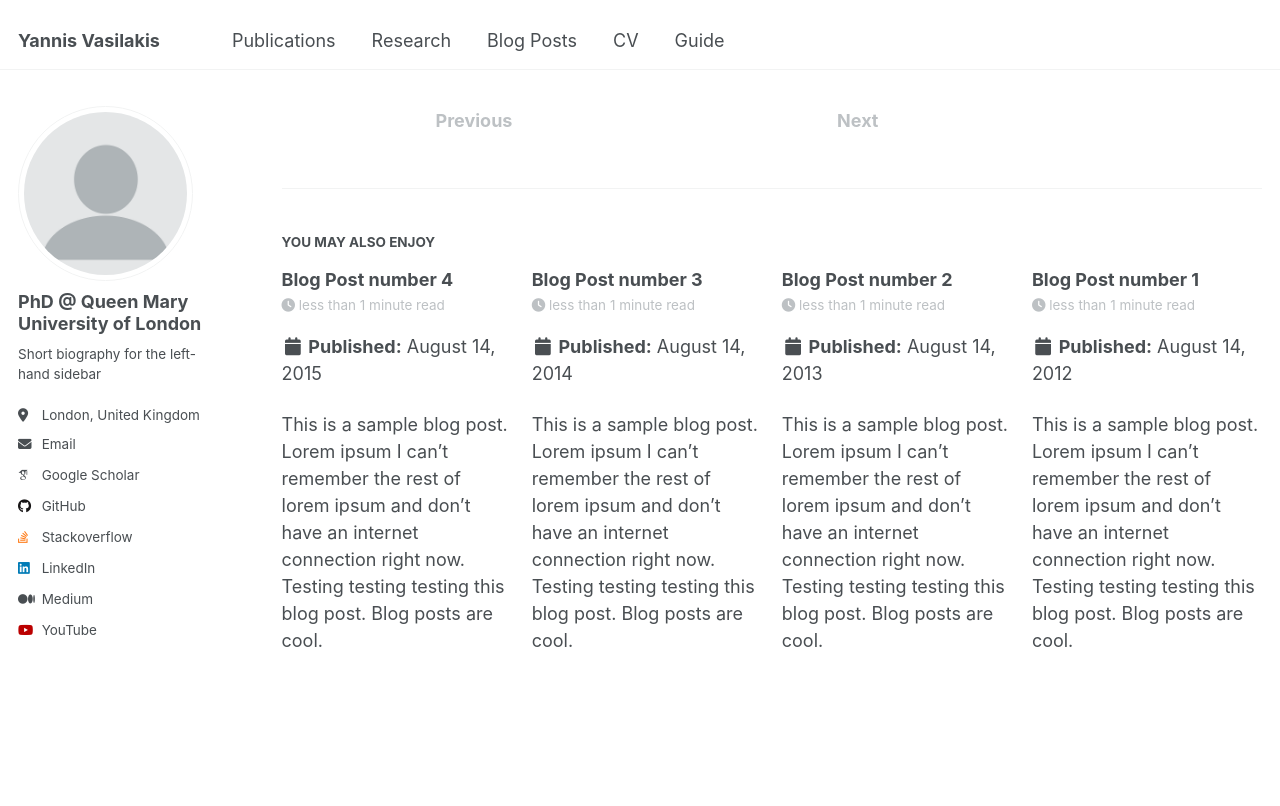
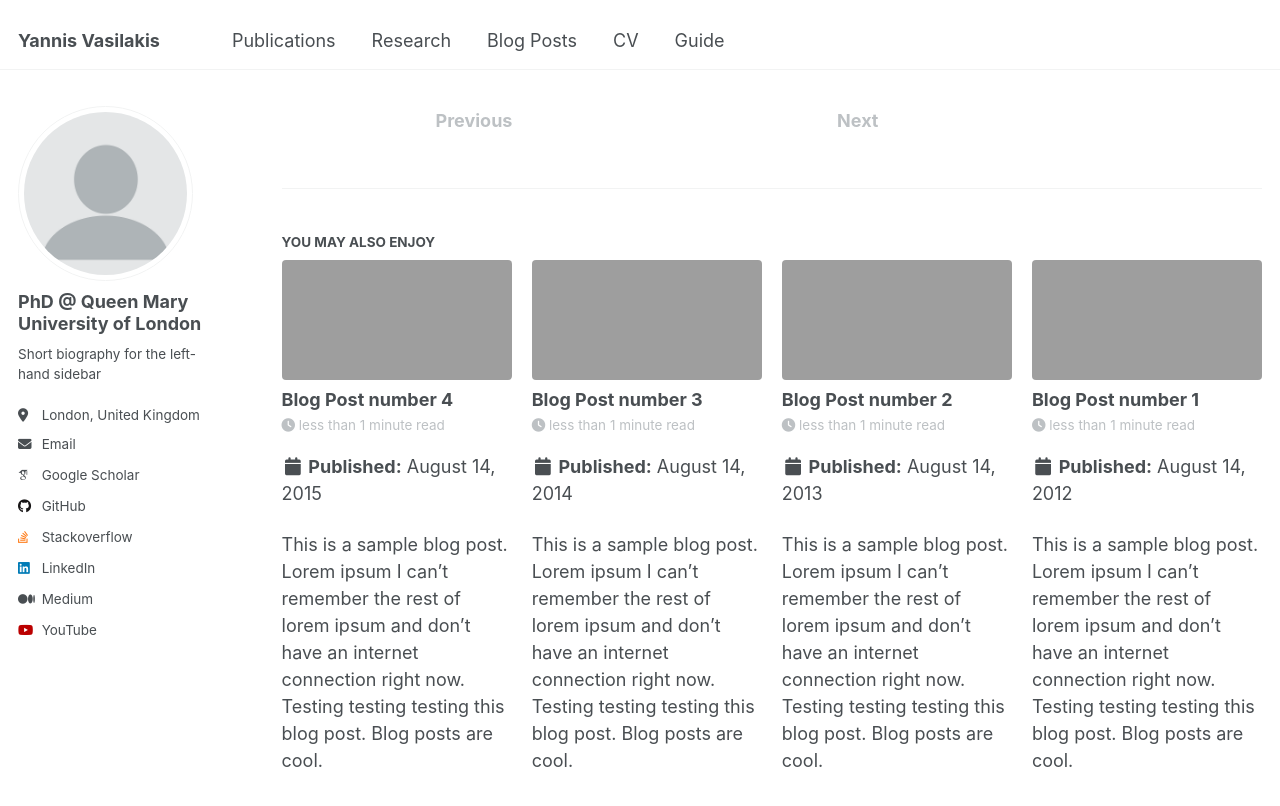
Before and after one commit to YannisBilly/YannisBilly.github.io, a Jekyll site: the page built from _posts/2199-01-01-future-post.md, in a window 1280 px wide and 900 px high, scrolled down 504 px. Shown: the top 806 px of the window. Built offline with Jekyll 4.4.1, drawn with Linux system fonts in a browser that asks for light colours; some web fonts are replaced.

Commit message:
Added image

```diff
--- a/_config.yml
+++ b/_config.yml
@@ -27,7 +27,6 @@ author:
   pronouns         : # example: "she/her"
   bio              : "Short biography for the left-hand sidebar"
   location         : "London, United Kingdom"
-  uri              : # URL
   email            : "i.vasilakis@qmul.ac.uk"
 
   # Academic websites
@@ -57,7 +56,7 @@ publication_category:
     title: 'Conference Papers'
 
 # Site Settings
-teaser                   :  # filename of teaser fallback teaser image placed in /images/, .e.g. "500x300.png"
+teaser                   :  /images/fatsa.png
 breadcrumbs              : false # true, false (default)
 words_per_minute         : 160
 future                   : true
```
